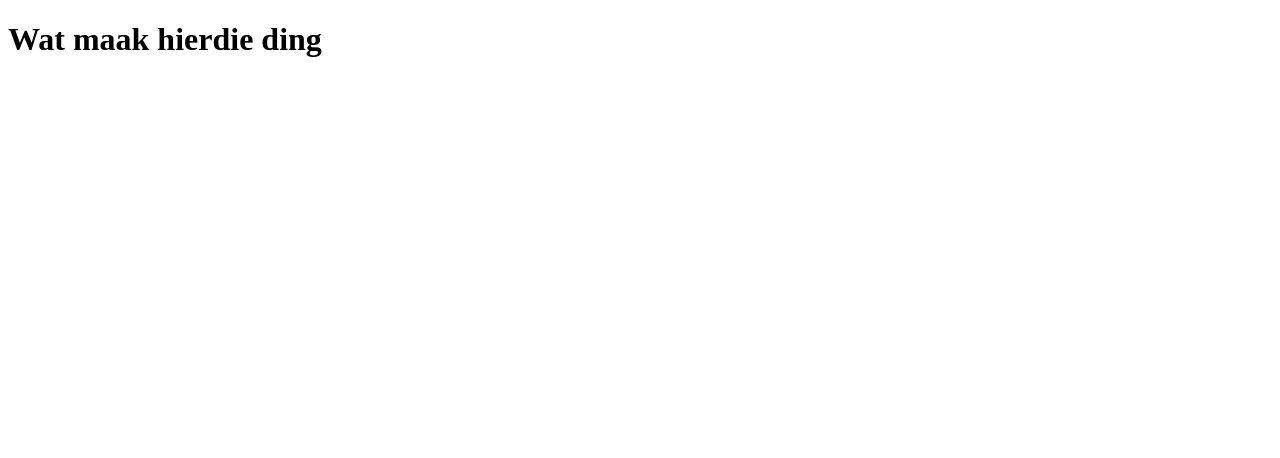
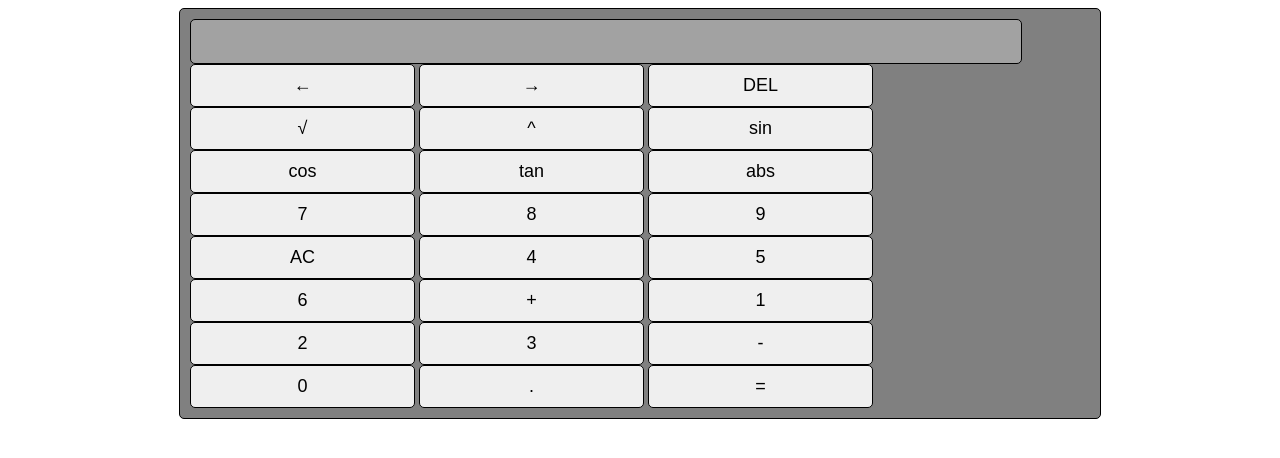
Before and after one commit to Bothii-Info/scientific-calculator, a plain HTML site: page index.html in a window 1280 px wide. Drawn offline with Linux system fonts and the light colour scheme.

Commit message:
Basic functionality added

```diff
--- a/index.html
+++ b/index.html
@@ -1,25 +1,52 @@
 <!DOCTYPE html>
-<!--[if lt IE 7]>      <html class="no-js lt-ie9 lt-ie8 lt-ie7"> <![endif]-->
-<!--[if IE 7]>         <html class="no-js lt-ie9 lt-ie8"> <![endif]-->
-<!--[if IE 8]>         <html class="no-js lt-ie9"> <![endif]-->
-<!--[if gt IE 8]>      <html class="no-js"> <!--<![endif]-->
 <html>
 
 <head>
     <meta charset="utf-8">
     <meta http-equiv="X-UA-Compatible" content="IE=edge">
-    <title>This is my first html app lol</title>
+    <title>Scientific Calculator</title>
     <meta name="description" content="">
     <meta name="viewport" content="width=device-width, initial-scale=1">
-    <link rel="stylesheet" href="">
+    <link rel="stylesheet" href="styling.css">
 </head>
 
 <body>
-    <!--[if lt IE 7]>
-            <p class="browsehappy">You are using an <strong>outdated</strong> browser. Please <a href="#">upgrade your browser</a> to improve your experience.</p>
-        <![endif]-->
-    <h1>Wat maak hierdie ding</h1>
-    <script src="" async defer></script>
+    <div class="calculator">
+        <input type="text" id="display" disabled>
+        <div class="actionButtons">
+            <button class="operator">&#8592;</button>
+            <button class="operator">&#8594;</button>
+            <button class="operator">DEL</button>
+        </div>
+        <div class="sciButtons">
+            <button class="operator">√</button>
+            <button class="operator">^</button>
+            <button class="operator">sin</button>
+        </div>
+        <div class="sciButtons">
+            <button class="operator">cos</button>
+            <button class="operator">tan</button>
+            <button class="operator">abs</button>
+        </div>
+        <div class="buttons">
+            <button class="number">7</button>
+            <button class="number">8</button>
+            <button class="number">9</button>
+            <button class="functional">AC</button>
+            <button class="number">4</button>
+            <button class="number">5</button>
+            <button class="number">6</button>
+            <button class="operator">+</button>
+            <button class="number">1</button>
+            <button class="number">2</button>
+            <button class="number">3</button>
+            <button class="operator">-</button>
+            <button class="number">0</button>
+            <button class="number">.</button>
+            <button class="operator">=</button>
+        </div>
+    </div>
+    <script src="script.js"></script>
 </body>
 
 </html>
--- /dev/null
+++ b/script.js
@@ -0,0 +1,35 @@
+
+function myEval(input){
+
+}
+
+const display = document.getElementById('display');
+const buttons = document.querySelectorAll('button');
+
+buttons.forEach(button => {
+    button.addEventListener('click', () => {
+        if (button.textContent === 'AC') {
+            display.value = '';
+        } else if (button.textContent === '=') {
+            try {
+                display.value = eval(display.value);
+            } catch (error) {
+                display.value = 'Error';
+            }
+        } else if (button.textContent === '√') {
+            display.value = Math.sqrt(display.value);
+        } else if (button.textContent === '^') {
+            display.value += '^';
+        } else if (button.textContent === 'sin') {
+            display.value = Math.sin(display.value * Math.PI / 180);
+        } else if (button.textContent === 'cos') {
+            display.value = Math.cos(display.value * Math.PI / 180);
+        } else if (button.textContent === 'tan') {
+            display.value = Math.tan(display.value * Math.PI / 180);
+        } else if (button.textContent === 'abs') {
+            display.value = Math.abs(display.value);
+        } else {
+            display.value += button.textContent;
+        }
+    });
+});
--- /dev/null
+++ b/styling.css
@@ -0,0 +1,45 @@
+.calculator {
+    width: 900px;
+    margin: 0 auto;
+    border: 1px solid black;
+    border-radius: 5px;
+    padding: 10px;
+    background-color: grey;
+}
+
+#display {
+    width: 90%;
+    padding: 10px;
+    text-align: left;
+    font-size: 20px;
+    border: 1px solid rgb(0, 0, 0);
+    border-radius: 5px;
+    color: black;
+}
+
+.actionButtons button {
+    width: 25%;
+    padding: 10px;
+    font-size: 18px;
+    border: 1px solid black;
+    border-radius: 5px;
+    cursor: pointer;
+}
+
+.sciButtons button {
+    width: 25%;
+    padding: 10px;
+    font-size: 18px;
+    border: 1px solid black;
+    border-radius: 5px;
+    cursor: pointer;
+}
+
+.buttons button {
+    width: 25%;
+    padding: 10px;
+    font-size: 18px;
+    border: 1px solid black;
+    border-radius: 5px;
+    cursor: pointer;
+}
```
Also changed, not shown: calculator.html (deleted).
